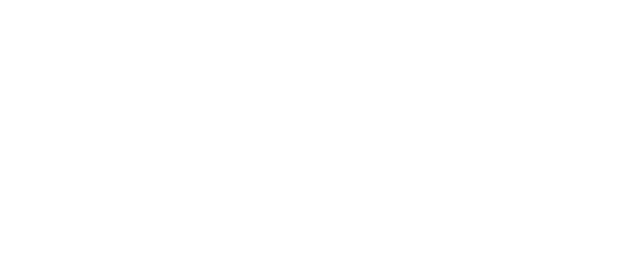
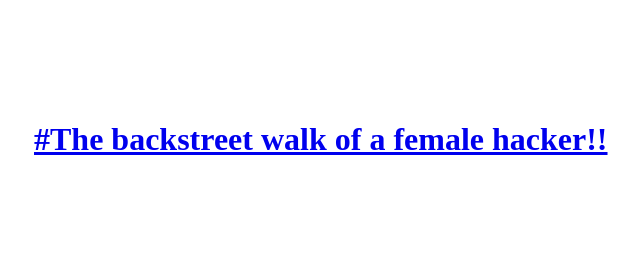
Before and after one commit to ashapoornimamenon/ashapoornimamenon.github.io, a plain HTML site: page index.html in a window 1280 px wide. Shown: the whole page, without its empty margins (74-714 px from the left). Drawn offline with Linux system fonts and the light colour scheme.

Commit message:
second commit

```diff
--- a/index.html
+++ b/index.html
@@ -1,3 +1,18 @@
 <!DOCTYPE HTML>
 <html>
+<head>
+<style>
+h1{
+	color:orange;
+	font-family:
+	text-align:center;
+	padding: 100px;
+	margin: 1px solid black;
+	}
+h1 a:hover{
+	color:black;
+	text-decoration:underline;
+	background-color:orange;}
+</style>
+<h1><a href="https://www.linkedin.com/in/ashapoornima-r-b8632aa9">#The backstreet walk of a female hacker!!</a></h1>
 </html>
```
